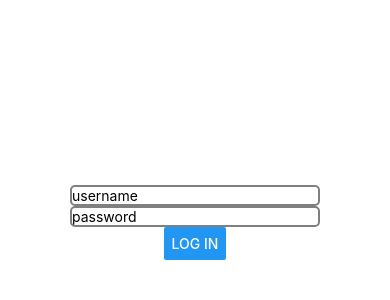
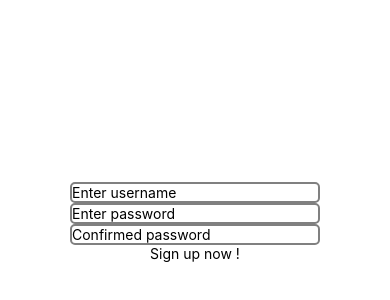
Before and after one commit to qxou14/senior_project_app, a React Native app: screen /Register in a window 390 px wide. Shown: the part 200-500 px from the top of the page. Built offline with nearby package versions, Linux system fonts and the light colour scheme.

Commit message:
register page

```diff
--- a/App.js
+++ b/App.js
@@ -1,11 +1,12 @@
 import { StatusBar } from "expo-status-bar";
 import { StyleSheet, Text, View } from "react-native";
 import SignIn from "./src/SignIn";
+import Register from "./src/Register";
 
 export default function App() {
   return (
     <View style={styles.container}>
-      <SignIn />
+      <Register />
     </View>
   );
 }
--- /dev/null
+++ b/src/Register.js
@@ -0,0 +1,35 @@
+import { StatusBar } from "expo-status-bar";
+import {
+  StyleSheet,
+  Text,
+  View,
+  TextInput,
+  Button,
+  Alert,
+  Pressable,
+} from "react-native";
+import Input_button from "./Input_button";
+
+export default function Register() {
+  return (
+    <View style={styles.container}>
+      <Input_button place_holder_name="Enter username" />
+      <Input_button place_holder_name="Enter password" />
+      <Input_button place_holder_name="Confirmed password" />
+      <Pressable onPress={() => console.log("From Register")}>
+        <Text>Sign up now !</Text>
+      </Pressable>
+    </View>
+  );
+}
+
+const styles = StyleSheet.create({
+  container: {
+    flex: 1,
+    backgroundColor: "white",
+    alignItems: "center",
+    justifyContent: "center",
+  },
+
+  button: {},
+});
```
